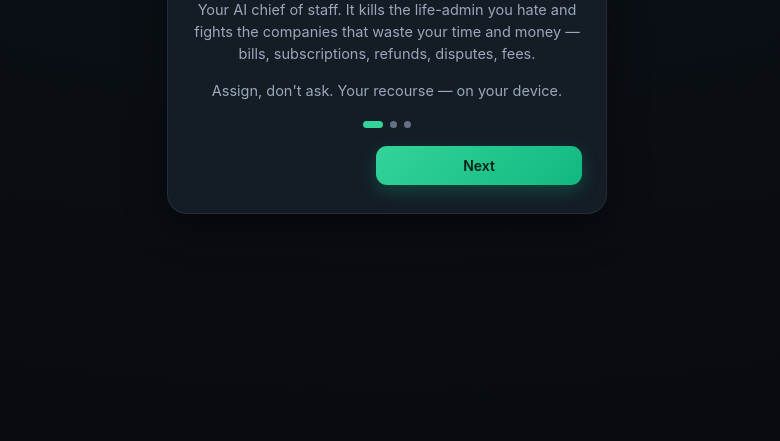
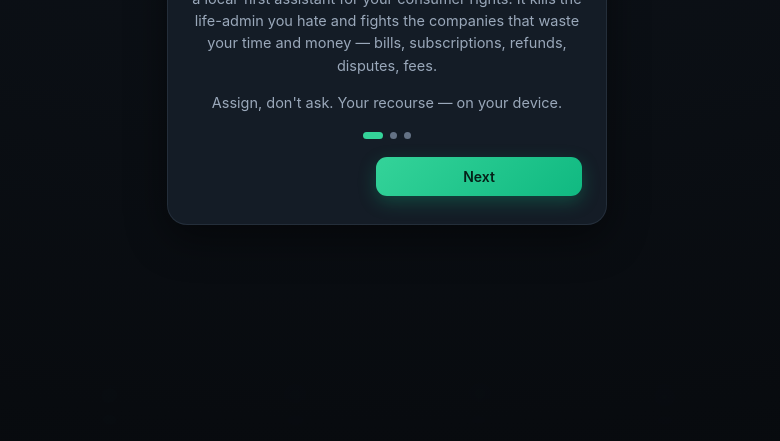
Before and after one commit to chndemirpence/recourse, a plain HTML site: page index.html in a window 1280 px wide. Shown: the part 359-800 px from the top of the page, without its empty margins (253-1033 px from the left). Drawn offline with Linux system fonts and the light colour scheme.

Commit message:
Reframe branding from product to consumer-rights commons

```diff
--- a/index.html
+++ b/index.html
@@ -4,8 +4,8 @@
   <meta charset="UTF-8" />
   <meta name="viewport" content="width=device-width, initial-scale=1.0, viewport-fit=cover" />
   <meta name="theme-color" content="#0b0f14" />
-  <meta name="description" content="Recourse — your AI chief of staff. It kills your life-admin and fights the institutions that waste your time and money. Your recourse — on your device." />
-  <title>Recourse · Your AI Chief of Staff</title>
+  <meta name="description" content="Recourse — a local-first assistant for your consumer rights. It kills your life-admin and fights the institutions that waste your time and money. Your recourse — on your device." />
+  <title>Recourse · Local-first consumer-rights assistant</title>
   <link rel="icon" href="assets/favicon.svg" />
   <link rel="apple-touch-icon" href="assets/icon-192.png" />
   <link rel="manifest" href="manifest.webmanifest" />
--- a/js/onboarding.js
+++ b/js/onboarding.js
@@ -12,7 +12,7 @@ export function runOnboarding(ctx) {
 
   const cards = [
     () => card({ emoji: "✓", title: `Meet <span class="grad">Recourse</span>`,
-      body: "Your AI chief of staff. It kills the life-admin you hate and fights the companies that waste your time and money — bills, subscriptions, refunds, disputes, fees.",
+      body: "a local-first assistant for your consumer rights. It kills the life-admin you hate and fights the companies that waste your time and money — bills, subscriptions, refunds, disputes, fees.",
       extra: el("p", { class: "muted small", text: "Assign, don't ask. Your recourse — on your device." }) }),
     () => {
       const input = el("input", { class: "field", value: name, placeholder: "Your name", onInput: (e) => { name = e.target.value; } });
```
Also changed, not shown: manifest.webmanifest.
